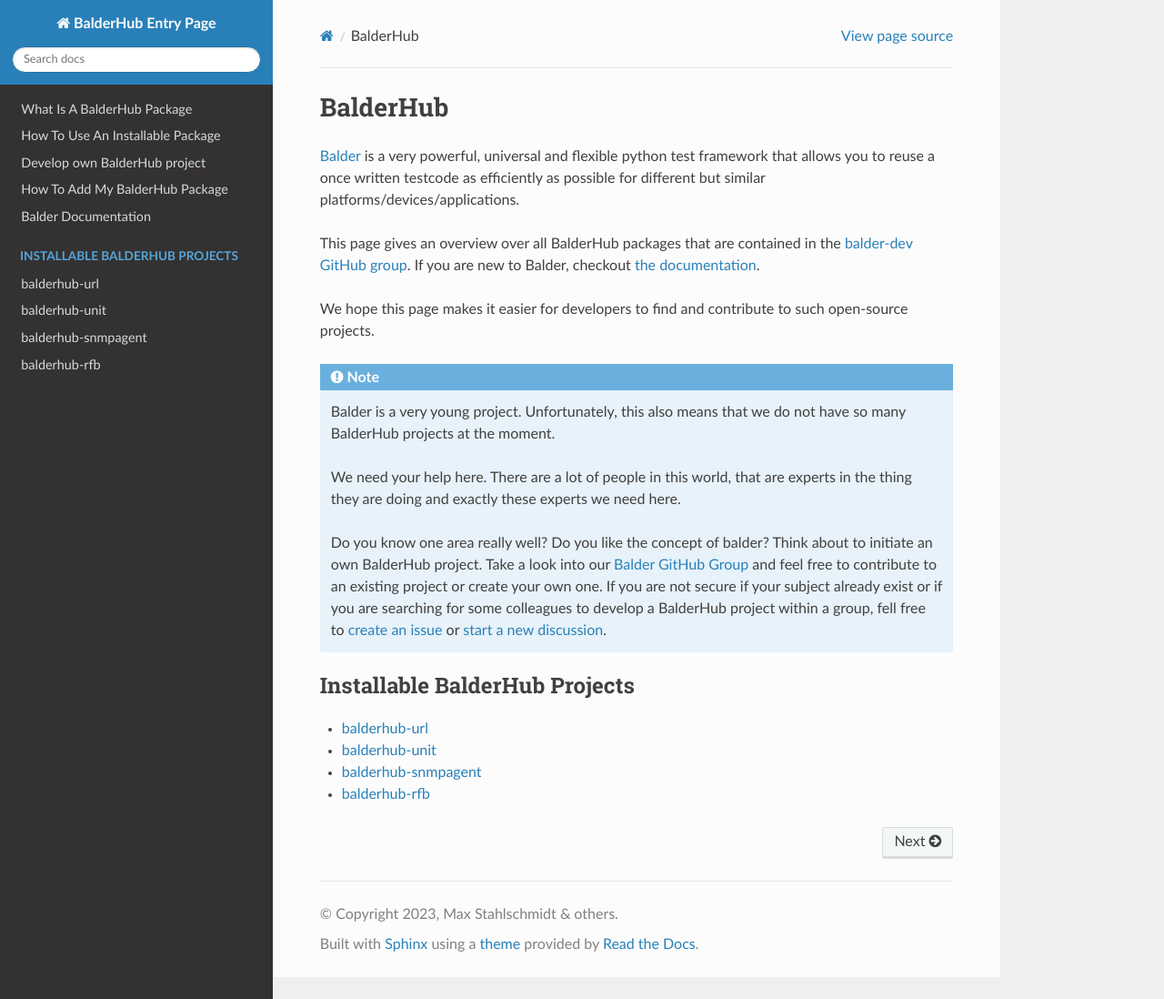
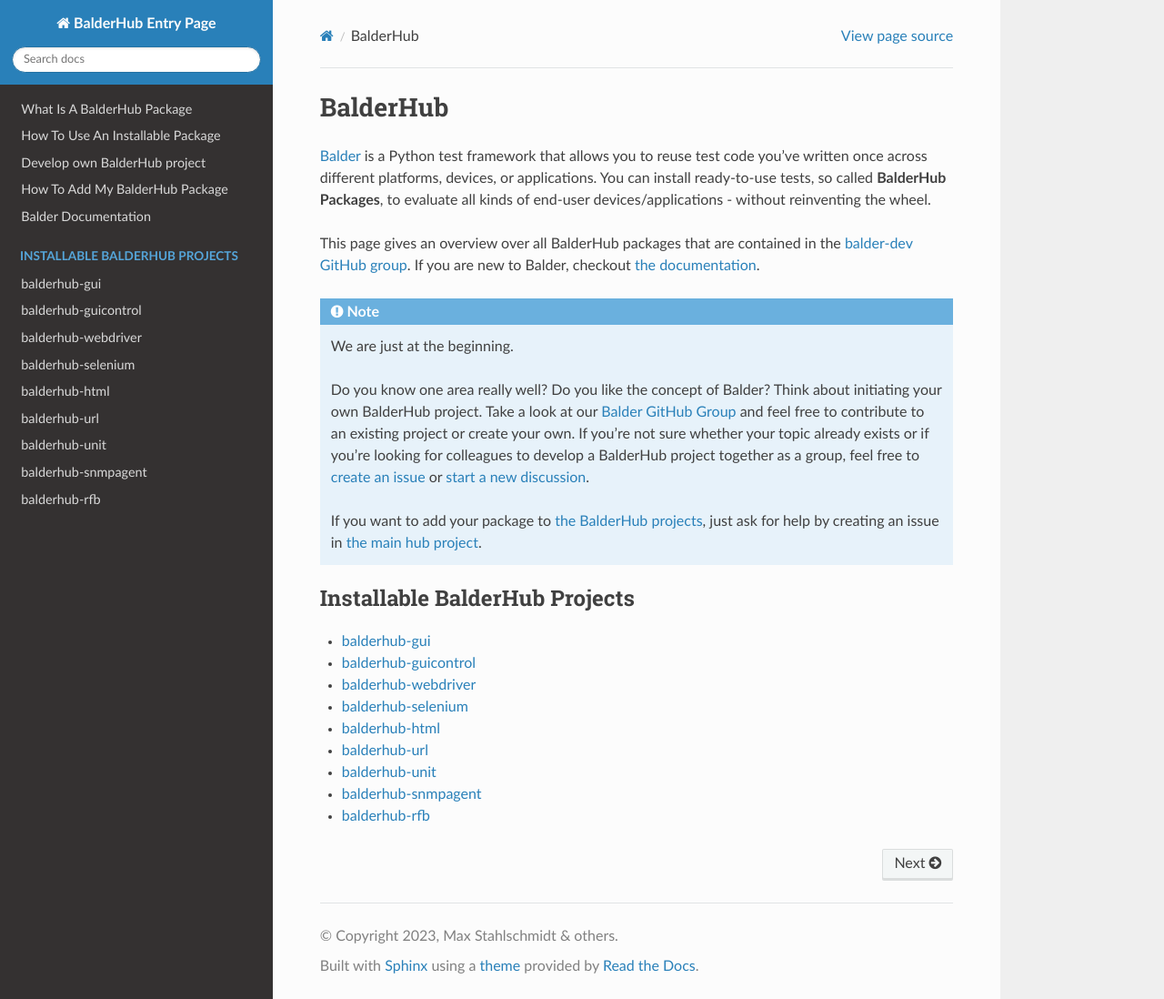
Before and after one commit to balder-dev/hub.balder.dev, a Sphinx documentation site: the page built from doc/source/index.rst, in a window 1280 px wide and 1098 px high. Shown: the whole window at 91% size. Built offline with Sphinx 7.4.7 and the Read the Docs theme 3.1.0, drawn with Linux system fonts in a browser that asks for light colours.

Commit message:
docs(index.rst): update intro page and add new balderhub packages `gui` / `guicontrol` / `webdriver` / `selenium` / `html`

```diff
--- a/doc/source/index.rst
+++ b/doc/source/index.rst
@@ -1,8 +1,3 @@
-.. BalderHub Entry Page documentation master file, created by
-   sphinx-quickstart on Sun Feb 26 20:05:20 2023.
-   You can adapt this file completely to your liking, but it should at least
-   contain the root `toctree` directive.
-
 BalderHub
 =========
 
@@ -16,34 +11,38 @@ BalderHub
    how_to_add_my.rst
    Balder Documentation <https://docs.balder.dev>
 
-`Balder <https://docs.balder.dev/>`_  is a very powerful, universal and flexible python test framework that allows you
-to reuse a once written testcode as efficiently as possible for different but similar platforms/devices/applications.
+`Balder <https://docs.balder.dev/>`_ is a Python test framework that allows you to reuse test code you’ve written once
+across different platforms, devices, or applications. You can install ready-to-use tests, so called
+**BalderHub Packages**, to evaluate all kinds of end-user devices/applications - without reinventing the wheel.
 
 This page gives an overview over all BalderHub packages that are contained in the
 `balder-dev GitHub group <https://github.com/balder-dev>`_. If you are new to Balder, checkout
 `the documentation <https://docs.balder.dev/>`_.
 
-We hope this page makes it easier for developers to find and contribute to such open-source projects.
-
 .. note::
 
-   Balder is a very young project. Unfortunately, this also means that we do not have so many BalderHub projects at the
-   moment.
+    We are just at the beginning.
 
-   We need your help here. There are a lot of people in this world, that are experts in the thing they are doing and
-   exactly these experts we need here.
+    Do you know one area really well? Do you like the concept of Balder? Think about initiating your own BalderHub
+    project. Take a look at our `Balder GitHub Group <https://github.com/balder-dev>`_ and feel free to contribute to
+    an existing project or create your own. If you're not sure whether your topic already exists or if you're looking
+    for colleagues to develop a BalderHub project together as a group, feel free to
+    `create an issue <https://github.com/balder-dev/hub.balder.dev/issues>`_ or
+    `start a new discussion <https://github.com/balder-dev/hub.balder.dev/discussions>`_.
 
-   Do you know one area really well? Do you like the concept of balder? Think about to initiate an own
-   BalderHub project. Take a look into our `Balder GitHub Group <https://github.com/balder-dev>`_ and feel free to
-   contribute to an existing project or create your own one. If you are not secure if your subject already exist or
-   if you are searching for some colleagues to develop a BalderHub project within a group, fell free to
-   `create an issue <https://github.com/balder-dev/hub.balder.dev>`_ or
-   `start a new discussion <https://github.com/balder-dev/hub.balder.dev/discussions>`_.
+    If you want to add your package to `the BalderHub projects <https://hub.balder.dev>`_, just ask for help by
+    creating an issue in `the main hub project <https://github.com/balder-dev/hub.balder.dev/issues>`_.
+
 
 .. toctree::
    :maxdepth: 2
    :caption: Installable BalderHub Projects
 
+   balderhub-gui <https://hub.balder.dev/projects/gui>
+   balderhub-guicontrol <https://hub.balder.dev/projects/guicontrol>
+   balderhub-webdriver <https://hub.balder.dev/projects/webdriver>
+   balderhub-selenium <https://hub.balder.dev/projects/selenium>
+   balderhub-html <https://hub.balder.dev/projects/selenium>
    balderhub-url <https://hub.balder.dev/projects/url>
    balderhub-unit <https://hub.balder.dev/projects/unit>
    balderhub-snmpagent <https://hub.balder.dev/projects/snmpagent>
```
